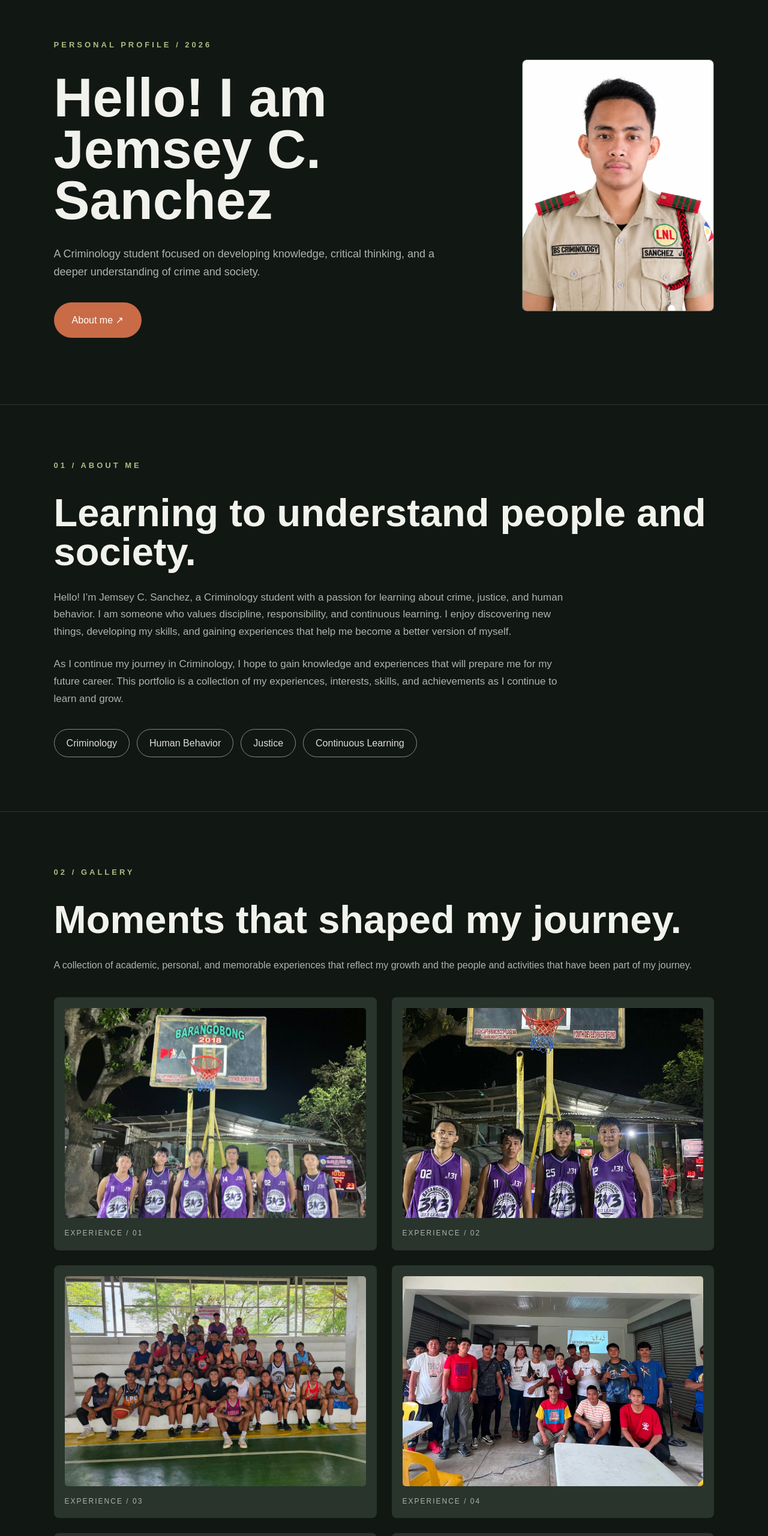
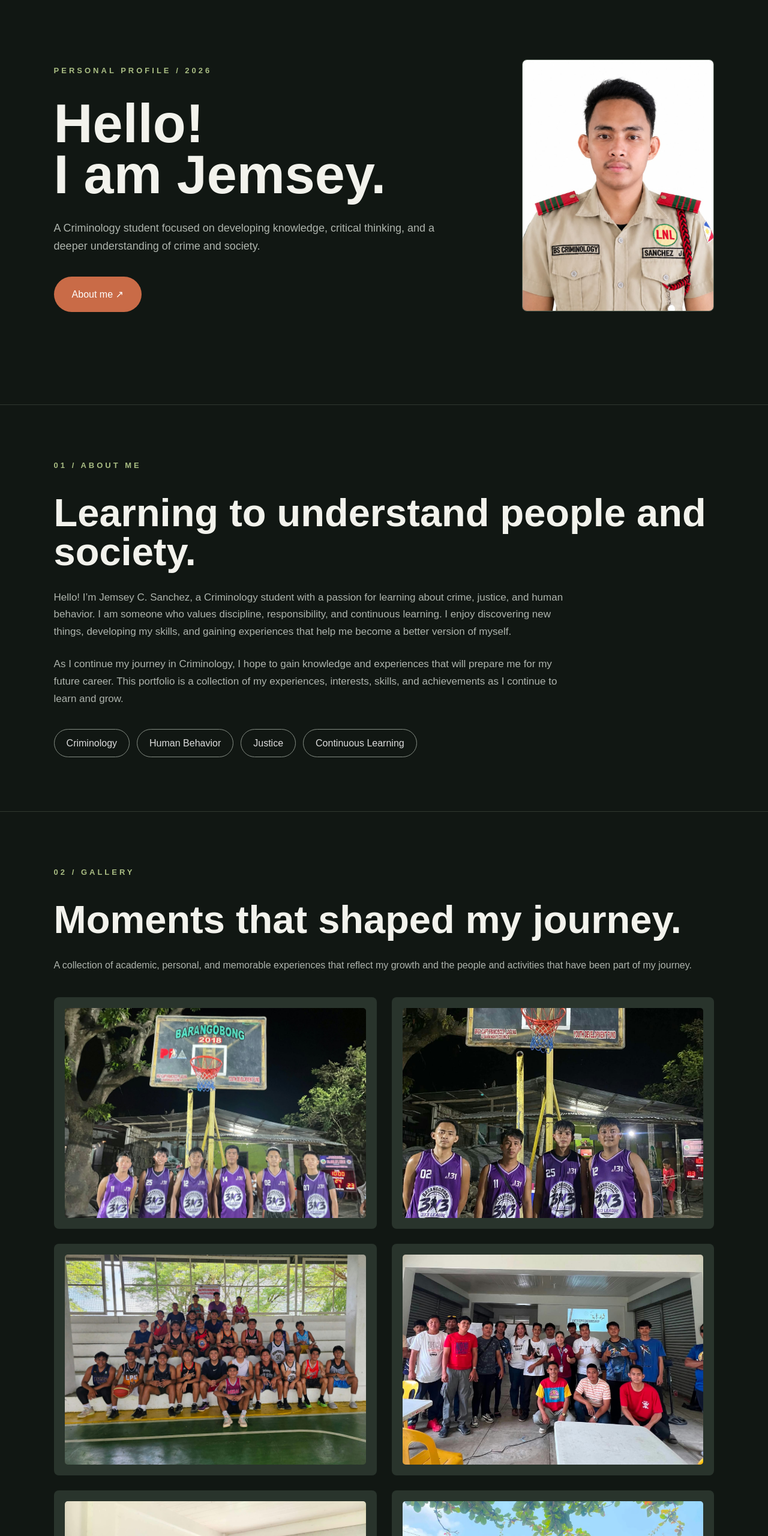
Before and after one commit to MontoyaMM07/JemseySanchez, a plain HTML site: page index.html in a window 1280 px wide. Shown: the part 140-2700 px from the top of the page at 60% size. Drawn offline with Linux system fonts and the light colour scheme.

Commit message:
Update index.html

```diff
--- a/index.html
+++ b/index.html
@@ -181,13 +181,6 @@
             display: block;
         }
 
-        .caption {
-            color: #aeb4ad;
-            margin-top: 15px;
-            letter-spacing: 2px;
-            font-size: 12px;
-        }
-
         .skills {
             border-top: 1px solid #303830;
         }
@@ -282,8 +275,8 @@
             <div class="label">PERSONAL PROFILE / 2026</div>
 
             <h1>
-                Hello! I am<br>
-                Jemsey C. Sanchez
+                Hello!<br>
+                I am Jemsey.
             </h1>
 
             <p>
@@ -353,49 +346,41 @@
             <div class="gallery-card">
                 <img src="gallery1.jpg"
                      alt="Gallery photo">
-                <div class="caption">EXPERIENCE / 01</div>
             </div>
 
             <div class="gallery-card">
                 <img src="gallery2.jpg"
                      alt="Gallery photo">
-                <div class="caption">EXPERIENCE / 02</div>
             </div>
 
             <div class="gallery-card">
                 <img src="gallery3.jpg"
                      alt="Gallery photo">
-                <div class="caption">EXPERIENCE / 03</div>
             </div>
 
             <div class="gallery-card">
                 <img src="gallery4.jpg"
                      alt="Gallery photo">
-                <div class="caption">EXPERIENCE / 04</div>
             </div>
 
             <div class="gallery-card">
                 <img src="gallery5.jpg"
                     alt="Gallery photo 5">
-                <div class="caption">EXPERIENCE / 05</div>
             </div>
 
             <div class="gallery-card">
                 <img src="gallery6.jpg"
                     alt="Gallery photo 6">
-                <div class="caption">EXPERIENCE / 06</div>
             </div>
 
             <div class="gallery-card">
                 <img src="gallery7.jpg"
                     alt="Gallery photo 7">
-                <div class="caption">EXPERIENCE / 07</div>
             </div>
 
             <div class="gallery-card">
                 <img src="gallery8.jpg"
                     alt="Gallery photo 8">
-                <div class="caption">EXPERIENCE / 08</div>
             </div>
 
         </div>
@@ -420,19 +405,16 @@
             <div class="gallery-card">
                 <img src="family1.jpg"
                     alt="Family photo 1">
-                <div class="caption">FAMILY / 01</div>
             </div>
 
             <div class="gallery-card">
                 <img src="family2.jpg"
                     alt="Family photo 2">
-                <div class="caption">FAMILY / 02</div>
             </div>
 
             <div class="gallery-card">
                 <img src="family3.jpg"
                     alt="Family photo 3">
-                <div class="caption">FAMILY / 03</div>
             </div>
 
         </div>
```
